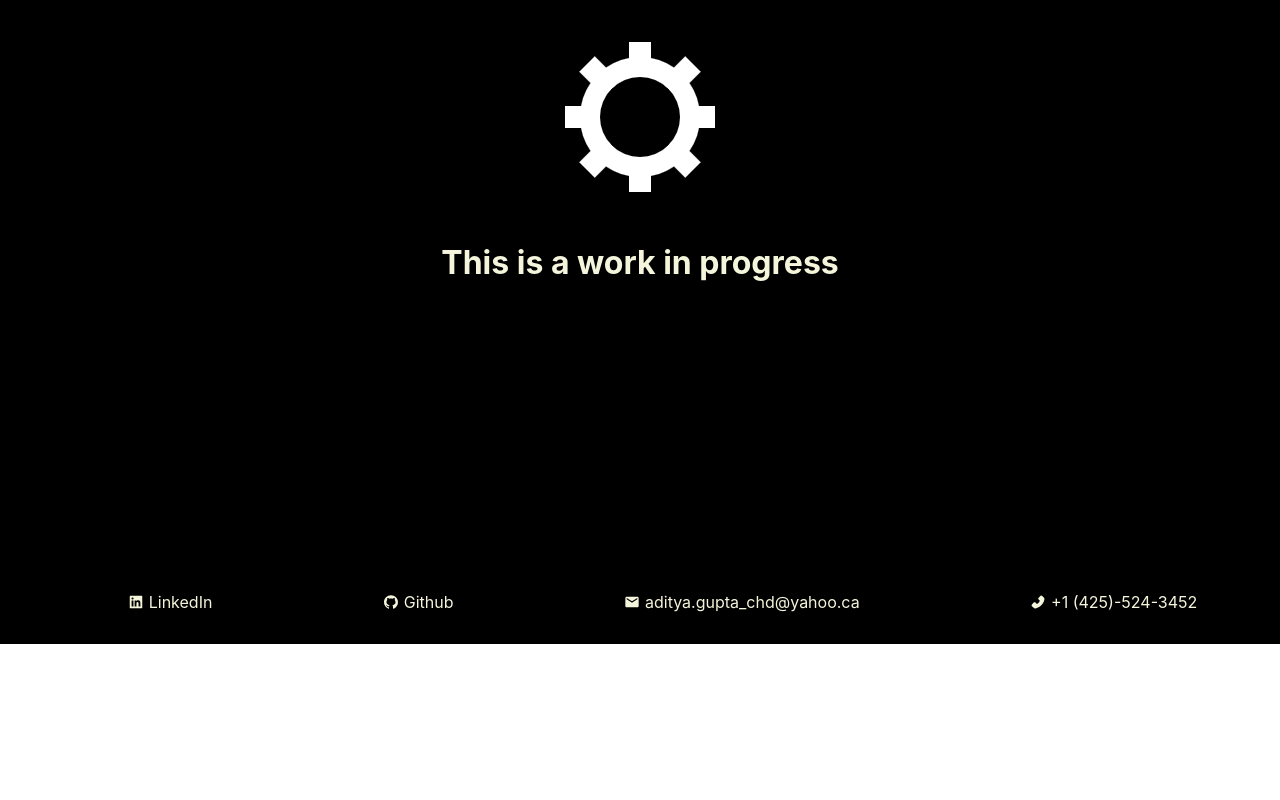
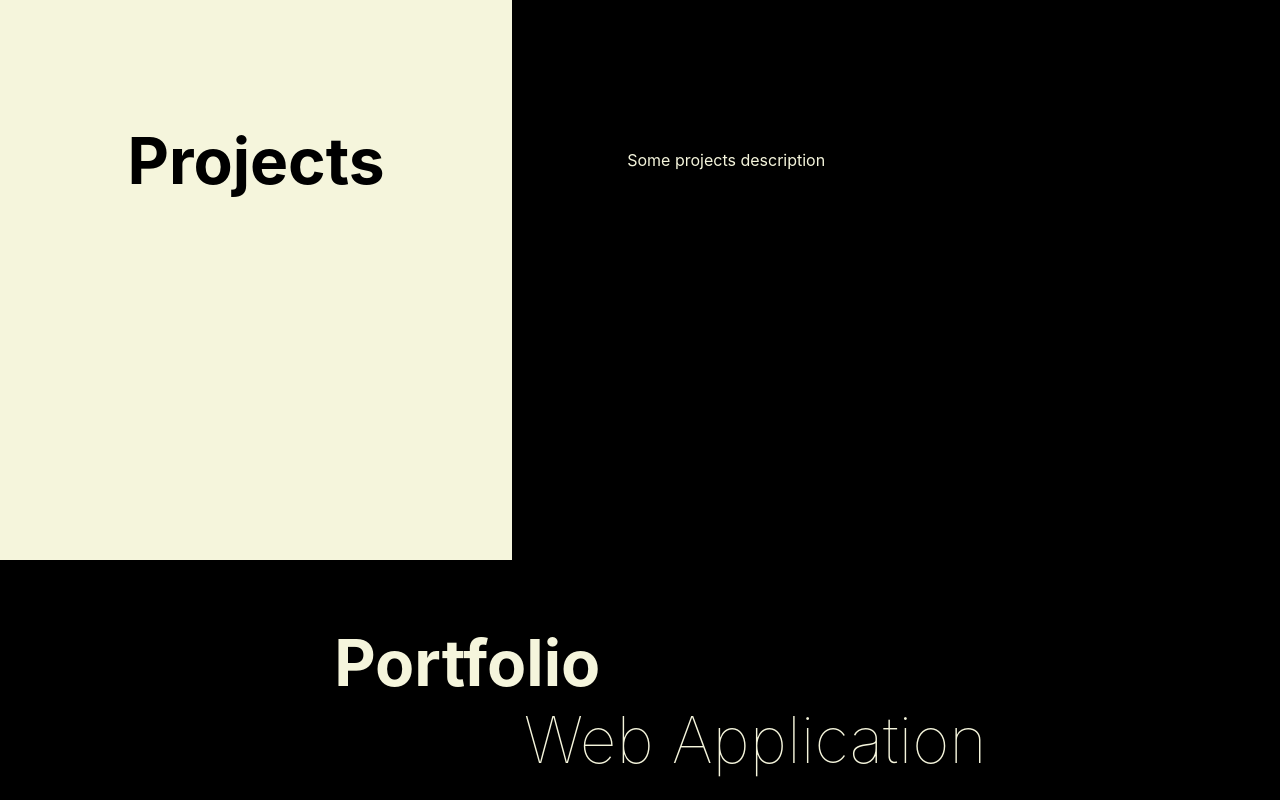
Before and after one commit to aditya000028/portfolio, a React (Create React App) app: page /projects in a window 1280 px wide. Shown: the part 320-1120 px from the top of the page. Before the commit the page ends 964 px from the top, so only its background shows below. Built offline with nearby package versions, Linux system fonts and the light colour scheme; no server answers; what aws-amplify would draw is missing.

Commit message:
Added portfolio to projects

```diff
--- a/src/pages/projects/Projects.js
+++ b/src/pages/projects/Projects.js
@@ -1,7 +1,31 @@
-import UnderConstruction from "../../components/under-construction/underConstruction";
+import PageGreeting from "../../components/page-greeting/pageGreeting";
+import {
+  PROJECTS_GREETING,
+  PROJECTS_SECTION_PORTFOLIO
+} from "../../strings";
+import Experience from "../../components/experience/experience";
 
 function ProjectsPage() {
-  return <UnderConstruction />;
+  const PROJECTS_TEXT = [
+    PROJECTS_GREETING.PROJECTS
+  ];
+
+  return (
+    <div>
+      <PageGreeting
+        mainText={PROJECTS_TEXT}
+        description={PROJECTS_GREETING.DESCRIPTION}
+      />
+      <Experience
+        title={PROJECTS_SECTION_PORTFOLIO.NAME}
+        subtitle={PROJECTS_SECTION_PORTFOLIO.PROJECT_TYPE}
+        descriptions={PROJECTS_SECTION_PORTFOLIO.DESCRIPTIONS}
+        skills={PROJECTS_SECTION_PORTFOLIO.SKILLS}
+        image={PROJECTS_SECTION_PORTFOLIO.IMAGE_PATH}
+        altText={PROJECTS_SECTION_PORTFOLIO.IMAGE_ALT}
+      />
+    </div>
+  );
 }
 
 export default ProjectsPage;
--- a/src/strings.js
+++ b/src/strings.js
@@ -99,3 +99,36 @@ export const WORK_EXPERIENCE_SECTION_PNI_DIGITAL_MEDIA = {
   IMAGE_PATH: "/assets/images/PNI-Media-logo.png",
   IMAGE_ALT: "PNI Media Logo",
 };
+
+export const PROJECTS_GREETING = {
+  PROJECTS: "Projects",
+  DESCRIPTION:
+    "Some projects description",
+};
+
+export const PROJECTS_SECTION_PORTFOLIO = {
+  NAME: "Portfolio",
+  PROJECT_TYPE: "Web Application",
+  DESCRIPTIONS: [
+    "This website! I have made many other web applications before but I haven't made too many of them public to the world. Publishing a real website has always been a goal of mine, but I never had the time and wasn't sure about the goal of the website. But after graduating and in the midst of a seeking work opportunities, I finally decided to pursue my goal. What better website is there other than one about yourself?",
+    "I first visualized the website, and the different parts of it. With the help of Figma, I practiced my UI/UX skills to design the different pages and components. After analyzing various tools, I decided to use React to develop the front-end portion of the application. I created various re-usable components, navigation, and used core React concepts to create the functionality. I used CSS for styling, and greatly improved my ability to create a beautiful (I hope) and consistent UI for an application. I also utilized packages such as MUI and react-icons to create the website.",
+    "The area I improved the most upon is using cloud technologies. This website is powered by AWS, where I used multiple AWS services to show you this application. I first created AWS IAM policies and roles to allow access to objects stored in an AWS S3 bucket. I then created an AWS Cognito Identity Pool and attached the IAM policy to this pool to allow access to any visiting user. I then used AWS Amplify to connect the service to the Github repository and create CI/CD pipelines. Finally, I was able to deploy the application. With the help of AWS Route 53, I will soon be able to aquire a custom domain with a SSL certificate."
+  ],
+  SKILLS: [
+    "React",
+    "Javascript",
+    "HTML",
+    "CSS",
+    "UI/UX",
+    "Cloud Technologies",
+    "AWS",
+    "AWS Amplify",
+    "AWS Cognito",
+    "AWS S3",
+    "AWS IAM",
+    "CI/CD",
+    "Git"
+  ],
+  IMAGE_PATH: "/assets/images/portofaditya-mobile-home-greeting.png",
+  IMAGE_ALT: "Port of Aditya home greeting",
+};
```
Also changed, not shown: public/assets/images/portofaditya-mobile-home-greeting.png (added).
